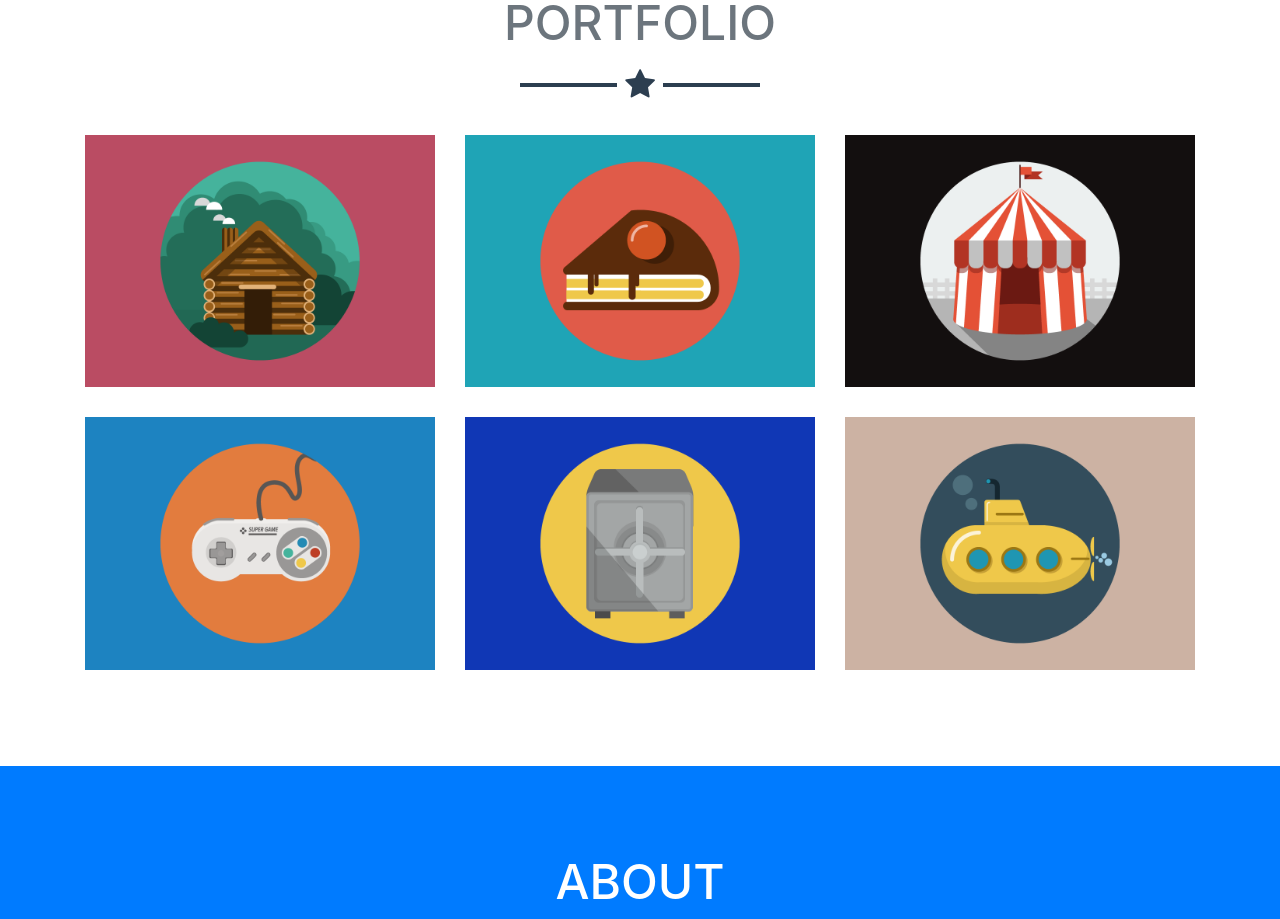
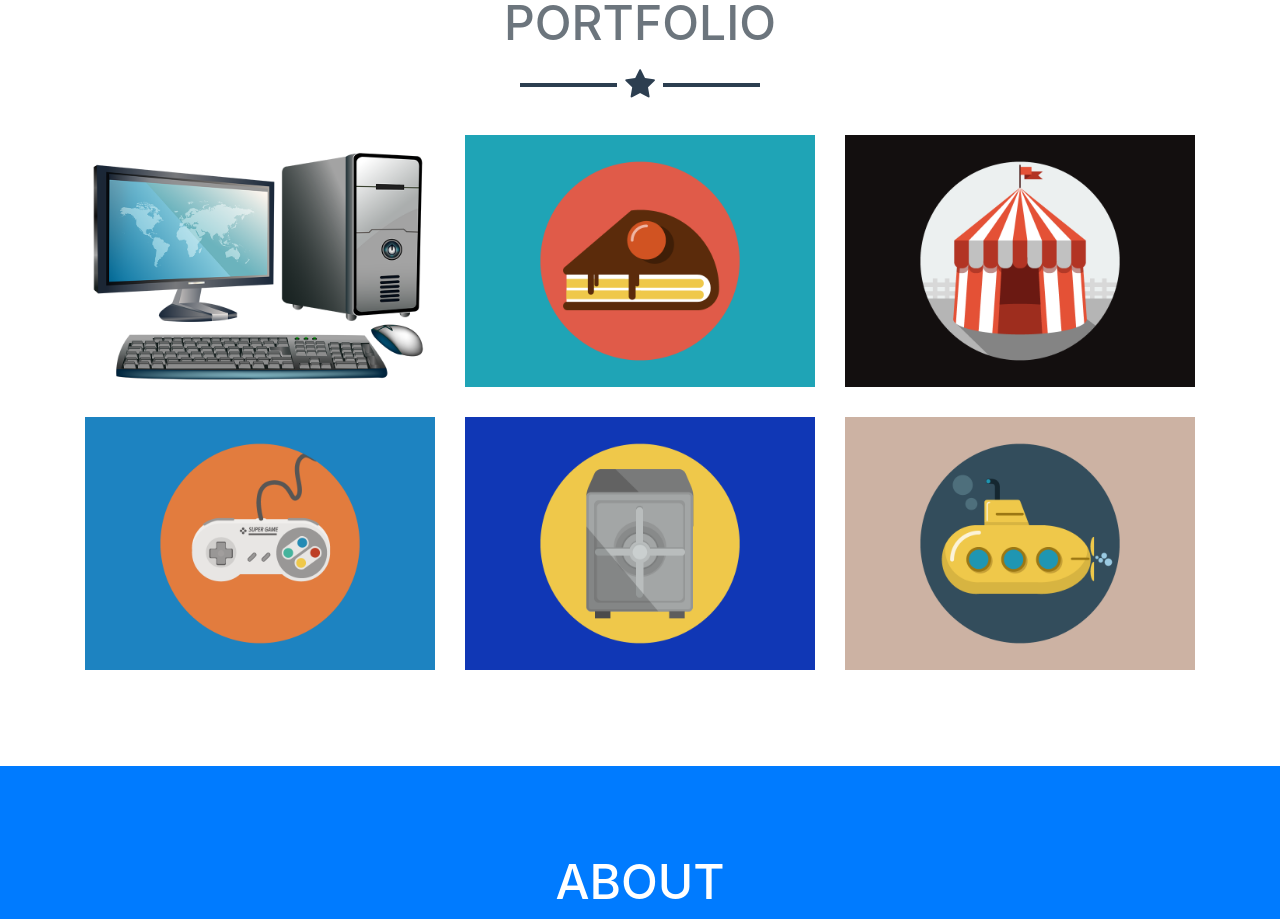
Before and after one commit to cgrothe7770c/cgrothe7770c.github.io, a website with bundled scripts: page index.html in a window 1280 px wide. Shown: the part 877-1796 px from the top of the page. Built offline with nearby package versions, Linux system fonts and the light colour scheme.

Commit message:
add desktop image

```diff
--- a/index.html
+++ b/index.html
@@ -75,7 +75,7 @@
                   <i class="fa fa-search-plus fa-3x"></i>
                 </div>
               </div>
-              <img class="img-fluid" src="img/portfolio/cabin.png" alt="">
+              <img class="img-fluid" src="img/desktop-pc.png" alt="">
             </a>
           </div>
           <div class="col-md-6 col-lg-4">
```
Also changed, not shown: img/desktop-pc.png (added).
